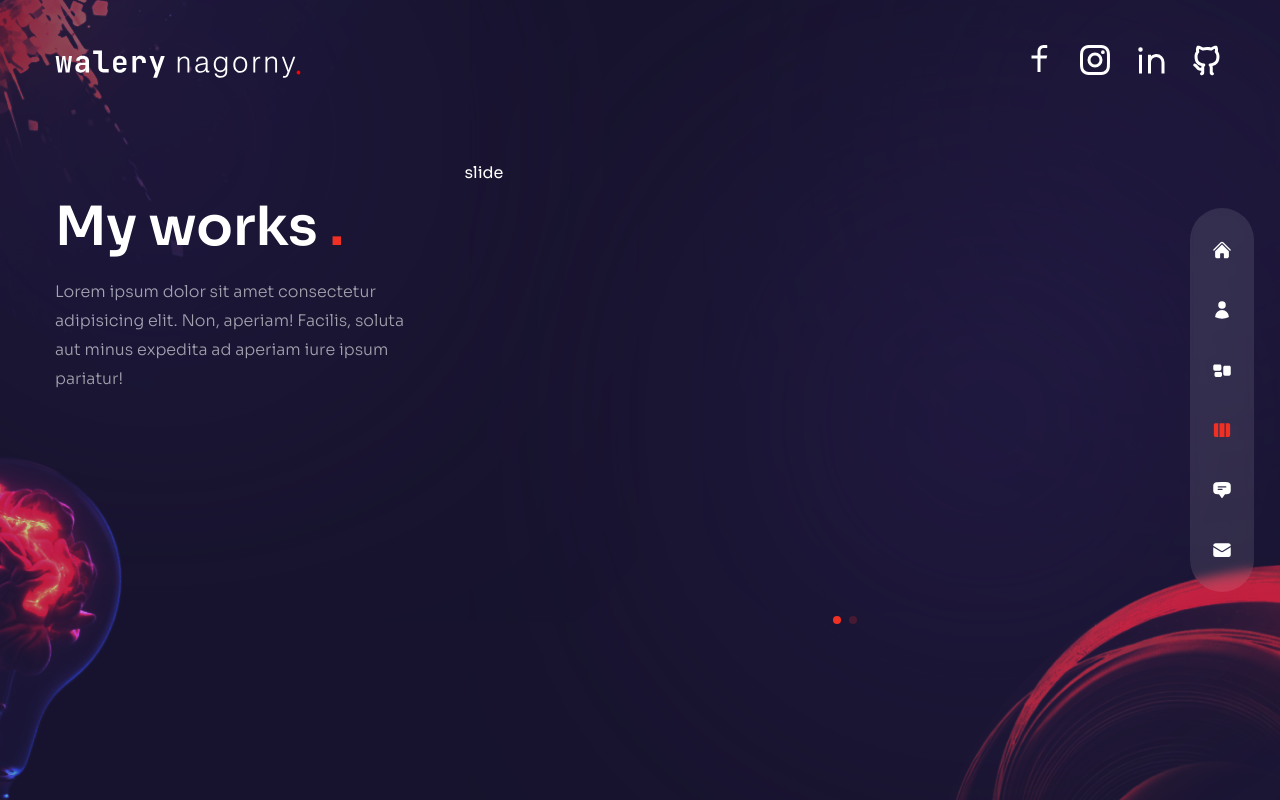
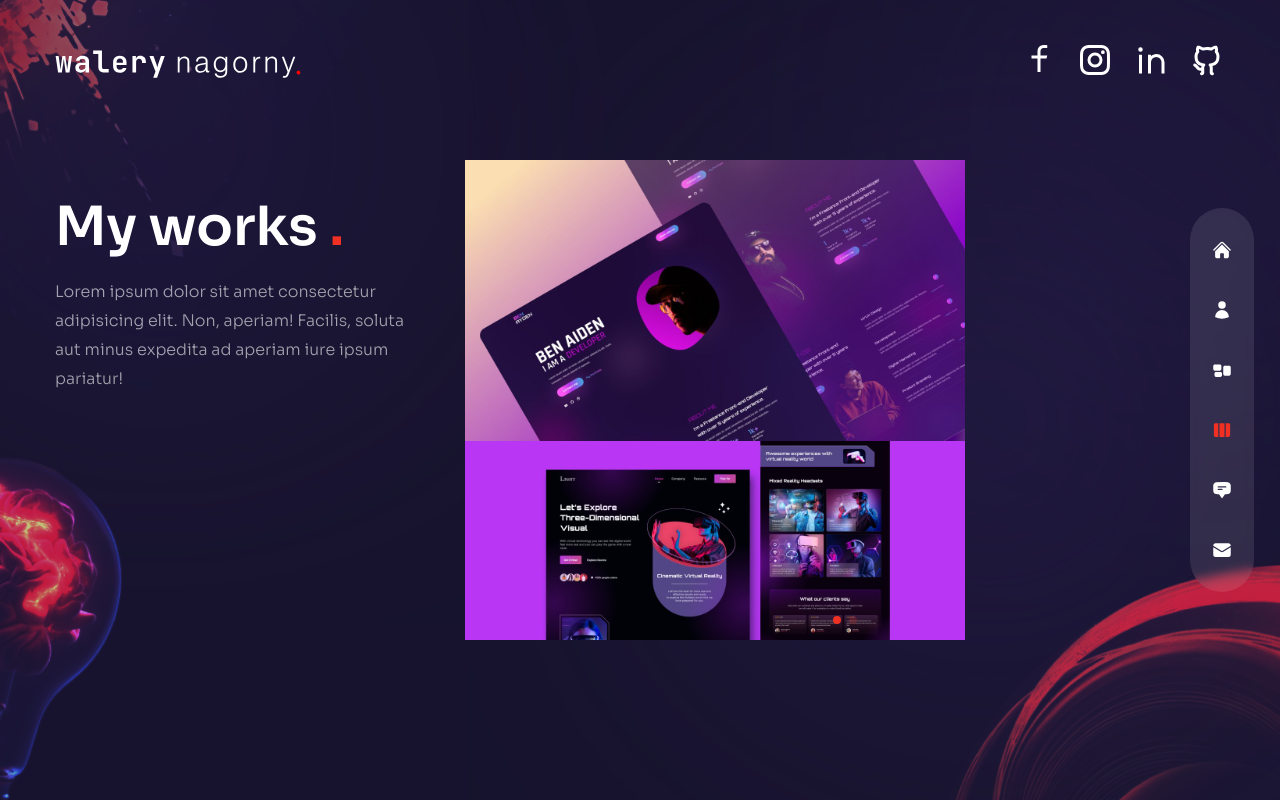
Before and after one commit to WNagorny/Portfolio, a Next.js app: page /work in a window 1280 px wide. Built offline with nearby package versions, Linux system fonts and the light colour scheme.

Commit message:
adding image to swiper

```diff
--- a/components/WorkSlider.js
+++ b/components/WorkSlider.js
@@ -76,7 +76,17 @@ const WorkSlider = () => {
 			{workSlider.slides.map((slide, index) => {
 				return (
 					<SwiperSlide key={index}>
-           slide
+           <div>
+            {slide.images.map((image, index) => {
+              return (
+                <div key={index}>
+                  <div>
+   {/* image */}      <Image src={image.path} width={500} height={300} alt=''/>
+                  </div>
+                </div>
+              )
+            })}
+           </div>
 					</SwiperSlide>
 				)
 			})}
```
